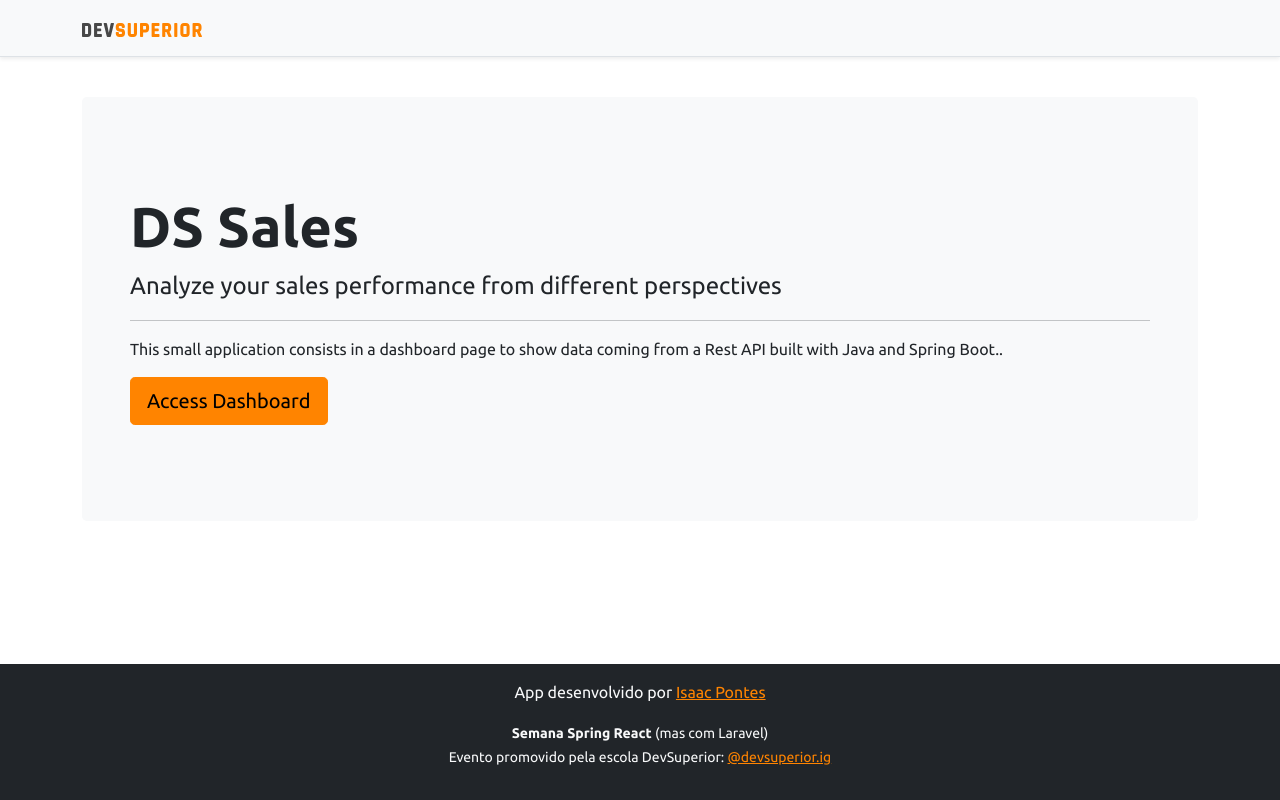
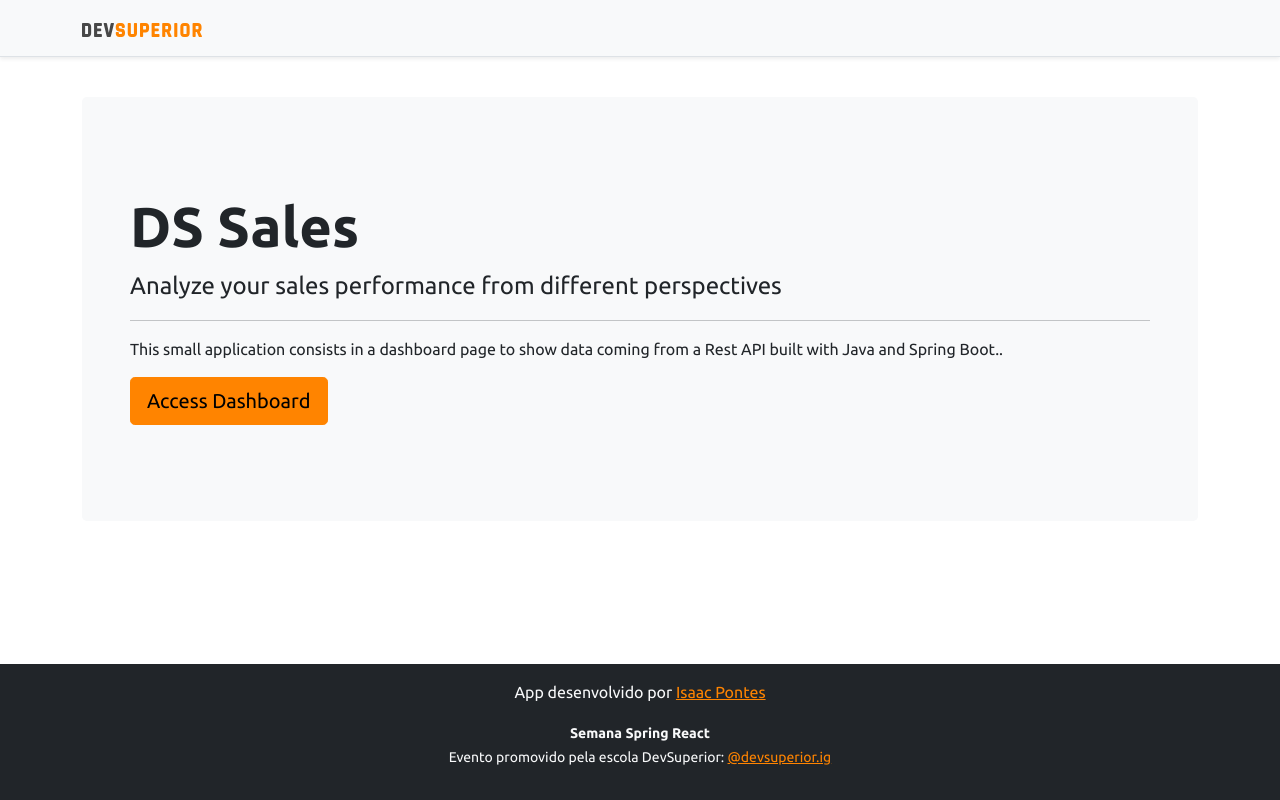
Before and after one commit to isaacpontes/ds-sales, a React (Create React App) app in the folder frontend/: page / in a window 1280 px wide. Built offline with nearby package versions, Linux system fonts and the light colour scheme; no server answers.

Commit message:
Fixed footer text.

```diff
--- a/frontend/src/components/Footer.tsx
+++ b/frontend/src/components/Footer.tsx
@@ -2,8 +2,11 @@ export default function Footer() {
     return (
         <footer className="footer mt-auto py-3 bg-dark">
             <div className="container">
-                <p className="text-light">App desenvolvido por <a href="https://github.com/isaacpontes" target="_blank" rel="noreferrer">Isaac Pontes</a></p>
-                <p className="text-light"><small><strong>Semana Spring React</strong> (mas com Laravel)<br />
+                <p className="text-light">
+                    App desenvolvido por <a className="text-link" href="https://github.com/isaacpontes" target="_blank" rel="noreferrer">Isaac Pontes</a>
+                </p>
+                <p className="text-light"><small><strong>Semana Spring React</strong>
+                    <br />
       Evento promovido pela escola DevSuperior: <a href="https://instagram.com/devsuperior.ig" target="_blank" rel="noreferrer">@devsuperior.ig</a></small></p>
             </div>
         </footer>
```
